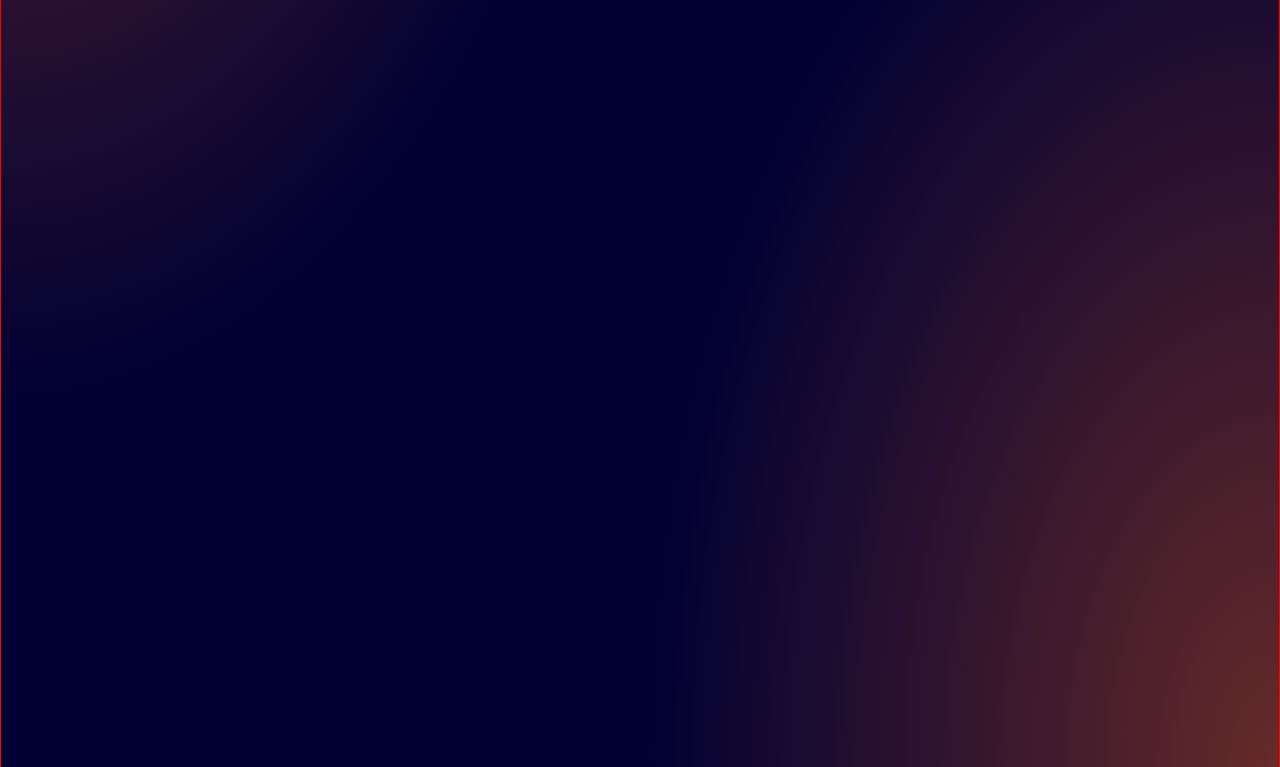
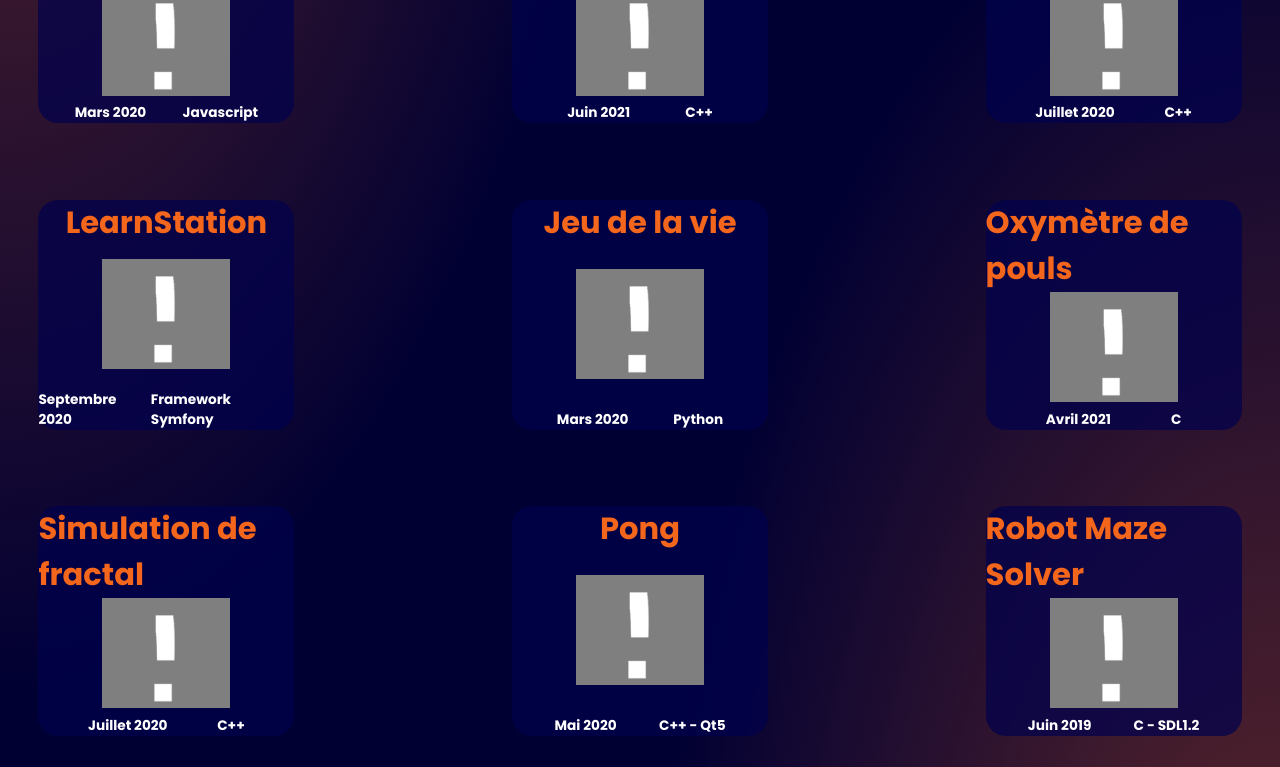
Before and after one commit to Gouderg/website-cv, a plain HTML site: page en/projects.html in a window 1280 px wide. Shown: the part 646-1413 px from the top of the page. Drawn offline with Linux system fonts and the light colour scheme.

Commit message:
small project

```diff
--- a/assets/css/projects.css
+++ b/assets/css/projects.css
@@ -1,5 +1,4 @@
 main {
-    border: 1px solid red;
     display: flex;
     flex-direction: column;
     font-size: 68px;
@@ -35,6 +34,51 @@
     background-color: var(--primary-orange);
     scale: 1.1;
 }
+
+
+/* Liste des petits projets */
+.list-project {
+    display: flex;
+    flex-direction: row;
+    justify-content: space-between;
+    flex-wrap: wrap;
+}
+
+.small-box {
+    width: 20%;
+    display: flex;
+    flex-direction: column;
+    justify-content: space-between;
+    background-color: var(--primary-blue-fade);
+    border-radius: 20px;
+    margin: 3%;
+}
+
+.small-box-bottom {
+    margin-top: 3%;
+    display: flex;
+    flex-direction: row;
+    color: white;
+    font-family: Poppins-Bold;
+    font-size: 0.3em;
+    justify-content: space-evenly;
+}
+
+.small-box-title {
+    font-family: Poppins-Bold;
+    color: var(--primary-orange);
+    font-size: 0.45em;
+    align-self: center;
+}
+
+.small-box-img {
+    width: 50%;
+    height: auto;
+    align-self: center;
+}
+
+
+
 /* Séparation. */
 .sep-pro {
     margin: 2% 10%;
@@ -48,9 +92,3 @@
 .big-project {
     display: none;
 }
-
-
-.img-container {
-    width: 40%;
-    height: auto;
-}
--- a/assets/js/projects.js
+++ b/assets/js/projects.js
@@ -26,12 +26,27 @@
 // Fonction qui va ajouter chaque miniature de projet.
 function displaySmallProject(data) {
 
+    // On recupre la langue du navigateur.
+    var index = (navigator.language === 'en') ? 1 : 0;
+    var terminaison = ["_fr", "_en"];
 
-    // Récupère la vignette de chaque élément
-    var img = document.createElement("img");
-    img.src = data["12"].path+'img/calcul.png';
-    img.classList.add("img-container");
-    document.getElementById("click").appendChild(img);
+    var projects = "";
+    for (const key in data) {
+        var div = '<div class="small-box">';
+
+        // AJout titre
+        div += '<h3 class="small-box-title">'+data[key].name+'</h3>'
+        // Ajout Miniature
+        div += '<img class="small-box-img" src="'+data[key].path+'img/miniature.png'+'" alt="miniature">';
+        // Ajout date
+        div += '<div class="small-box-bottom"><h6 class="small-box-date">'+data[key].years[index]+'</h6>';
+        // Ajout Technologies
+        div += '<h6 class="small-box-techno">'+data[key].tech+'</h6></div></div>';
+
+        projects += div;
+    }
+
+    document.getElementById("list-project").innerHTML = projects;
 }
 
 // Fonction qui va afficher le grand projet.
@@ -43,7 +58,7 @@
 function meastro(data) {
 
     balise_choix(data);
-
+    displaySmallProject(data);
 
 }
 
```
Also changed, not shown: assets/res/projects/aoc/img/miniature.png (added), assets/res/projects/app-brocoli/img/miniature.png (added), assets/res/projects/boids/img/miniature.png (added), assets/res/projects/dynamic_simulation/img/miniature.png (added), assets/res/projects/fractal/img/miniature.png (added), assets/res/projects/jeudelavie/img/miniature.png (added), assets/res/projects/josephIA/img/miniature.png (added), assets/res/projects/josephSlave/img/miniature.png (added), assets/res/projects/learnstation/img/miniature.png (added), assets/res/projects/maze_solver/img/miniature.png (added), assets/res/projects/oximeter/img/miniature.png (added), assets/res/projects/pong/img/miniature.png (added), assets/res/projects/pressurized_octopus/img/miniature.png (added).
